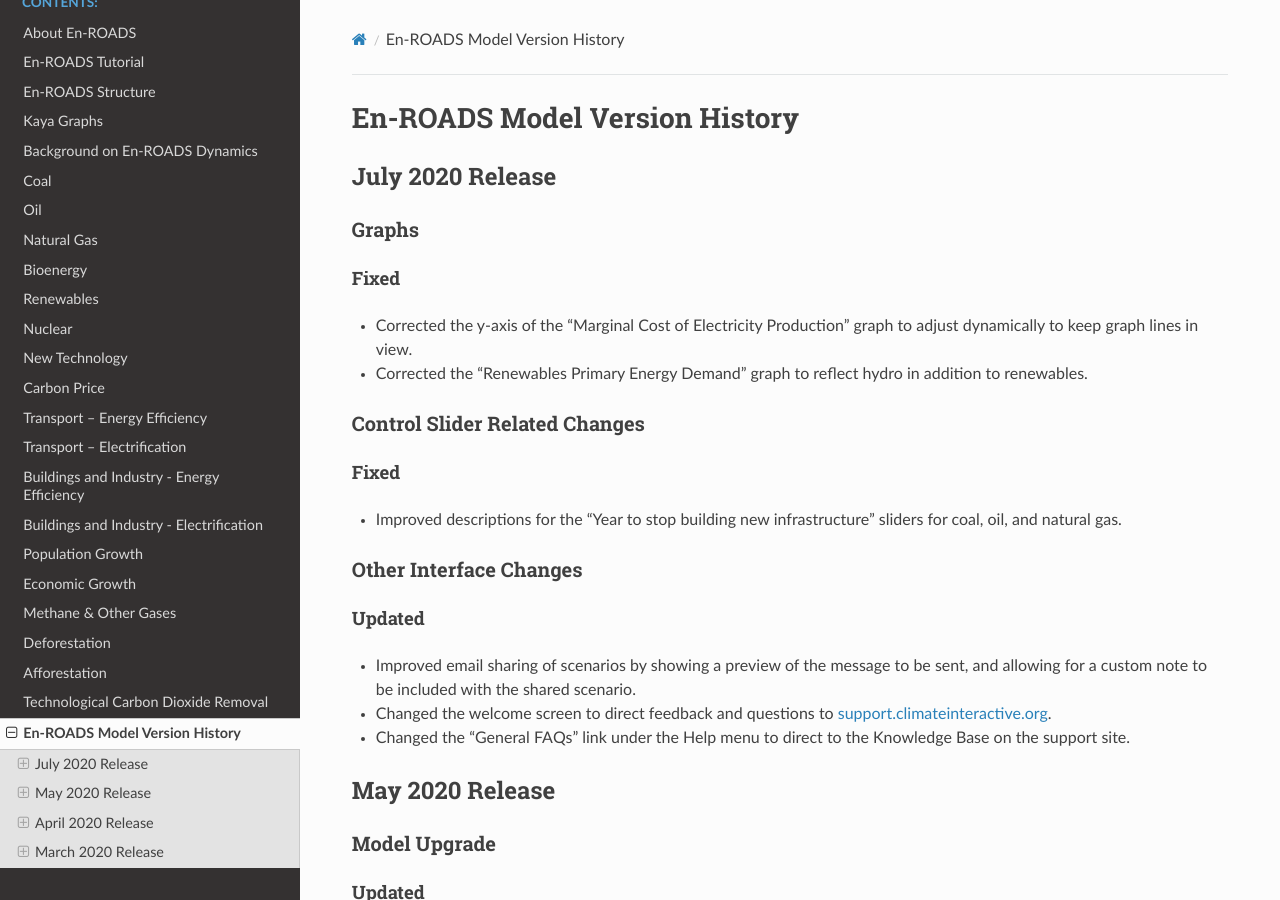
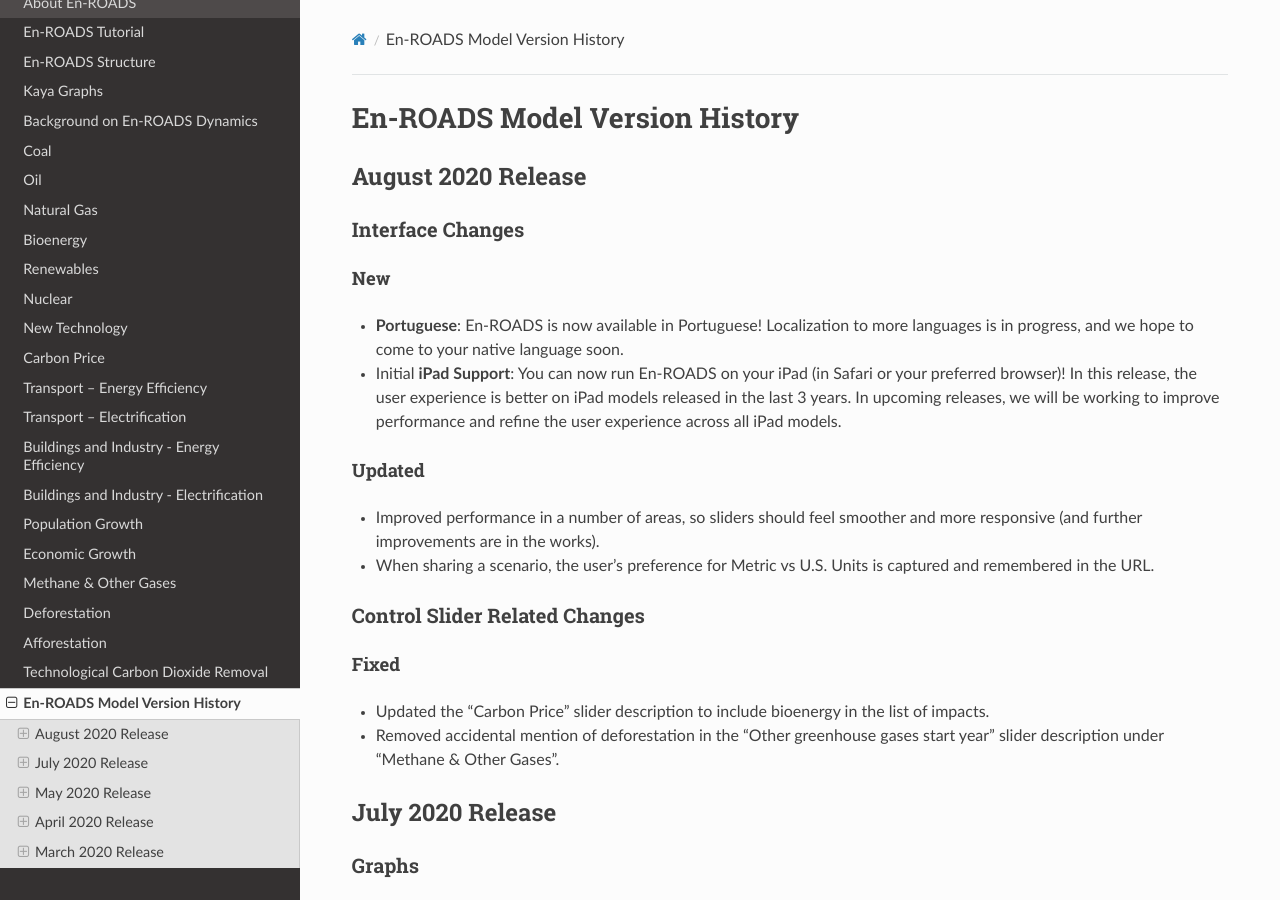
Before and after one commit to climateinteractive/enroads-guide, a Sphinx documentation site: the page built from docs/guide/changelog.rst, in a window 1280 px wide and 900 px high. Built offline with Sphinx 7.4.7 and the Read the Docs theme 2.0.0, drawn with Linux system fonts in a browser that asks for light colours.

Commit message:
Add August 2020 release notes

```diff
--- a/docs/guide/changelog.rst
+++ b/docs/guide/changelog.rst
@@ -6,6 +6,31 @@
    H1 = ------   This is only for the new version name, like "March 2020 Release"
    H2 = ~~~~~~   For main areas
    H3 = ^^^^^^   For sub areas
+
+August 2020 Release
+-------------------
+
+Interface Changes
+~~~~~~~~~~~~~~~~~
+
+New
+^^^
+- **Portuguese**: En-ROADS is now available in Portuguese!  Localization to more languages is in progress, and we hope to come to your native language soon.
+- Initial **iPad Support**: You can now run En-ROADS on your iPad (in Safari or your preferred browser)!  In this release, the user experience is better on iPad models released in the last 3 years.  In upcoming releases, we will be working to improve performance and refine the user experience across all iPad models.
+
+Updated
+^^^^^^^
+- Improved performance in a number of areas, so sliders should feel smoother and more responsive (and further improvements are in the works).
+- When sharing a scenario, the user's preference for Metric vs U.S. Units is captured and remembered in the URL.
+
+Control Slider Related Changes
+~~~~~~~~~~~~~~~~~~~~~~~~~~~~~~
+
+Fixed
+^^^^^
+- Updated the "Carbon Price" slider description to include bioenergy in the list of impacts.
+- Removed accidental mention of deforestation in the "Other greenhouse gases start year" slider description under "Methane & Other Gases".
+
 
 July 2020 Release
 -----------------
```
